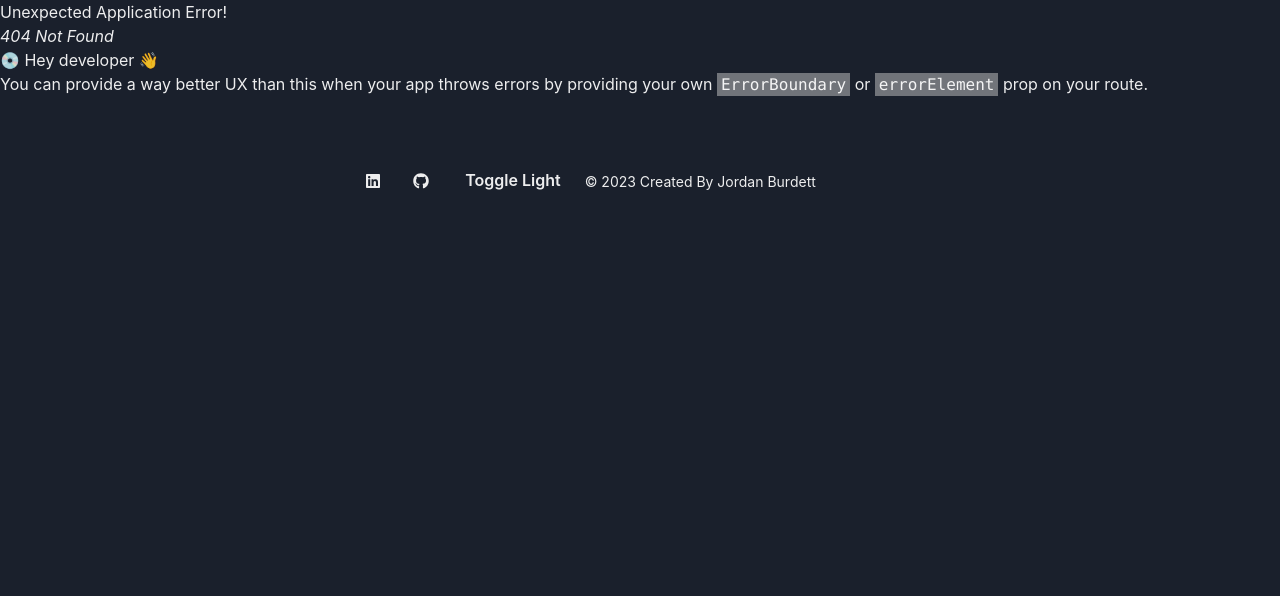
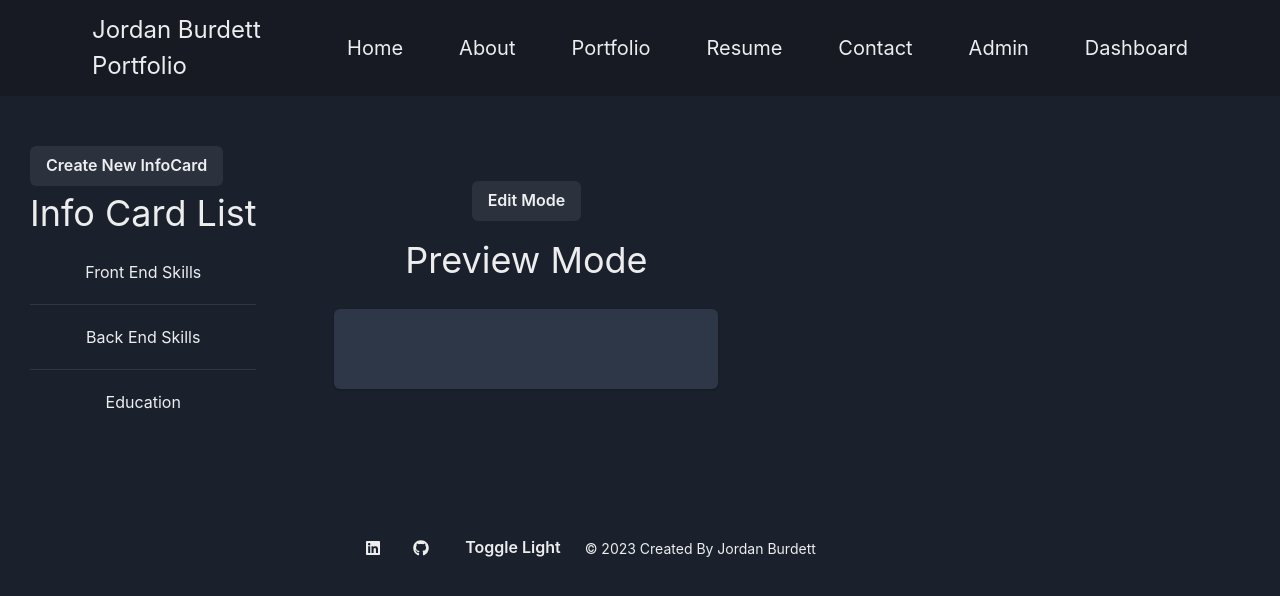
Before and after one commit to jordanburdett/Jordan-Portfolio, a React (Vite) app: page /dashboard/infocardedit in a window 1280 px wide. Before the commit this address had no page. Shown: the top 596 px of the page. Built offline with nearby package versions, Linux system fonts and the light colour scheme.

Commit message:
added bases for infocard editing

```diff
--- a/src/App.tsx
+++ b/src/App.tsx
@@ -11,6 +11,7 @@ import Footer from "./Footer/Footer";
 import { extendTheme } from "@chakra-ui/react";
 import Dashboard from "./Content/Dashboard/Dashboard";
 import Login from "./Content/Auth/Login";
+import InfoCardEdit from "./Content/Dashboard/InfoCardEdit/InfoCardEdit";
 
 const router = createBrowserRouter([
   {
@@ -45,6 +46,10 @@ const router = createBrowserRouter([
     path: "/login",
     element: <Login />,
   },
+  {
+    path: "/dashboard/infocardedit",
+    element: <InfoCardEdit />,
+  },
 ]);
 
 const config = {
--- a/src/Content/Dashboard/Dashboard.tsx
+++ b/src/Content/Dashboard/Dashboard.tsx
@@ -1,7 +1,6 @@
-import { Button } from "@chakra-ui/react"
+import { Button } from "@chakra-ui/react";
 import { useEffect } from "react";
 import { useNavigate } from "react-router-dom";
-
 
 const Dashboard = () => {
   const navigate = useNavigate();
@@ -11,30 +10,22 @@ const Dashboard = () => {
       console.log("user effect ran in dashboard");
       navigate("/login");
     }
-    })
+  });
 
+  const infoCardEditClick = () => {
+    navigate("/dashboard/infocardedit");
+  };
 
-    const logStorage = () => {
-        console.log(localStorage.getItem("token"));
-    }
-
-    const buttonOneClick = () => {
-        localStorage.setItem("token", "test");
-        logStorage();
-    }
-
-    const buttonTwoClick = () => {
-        console.log("Button Two Clicked")
-        localStorage.removeItem("token");
-        logStorage();
-    }
+  const projectsEditButton = () => {
+    navigate("/dashboard/projectsedit");
+  };
 
   return (
     <>
-        <Button onClick={buttonOneClick}>ButtonOne</Button>
-        <Button onClick={buttonTwoClick}>ButtonTwo</Button>
+      <Button onClick={infoCardEditClick}>Info Card Edit</Button>
+      <Button onClick={projectsEditButton}>Projects Edit</Button>
     </>
-  )
-}
+  );
+};
 
-export default Dashboard
+export default Dashboard;
--- /dev/null
+++ b/src/Content/Dashboard/InfoCardEdit/EditInfoCard.tsx
@@ -0,0 +1,70 @@
+import { InfoCardType } from "../../Home/Data/CardMockData";
+import InfoCard from "../../Home/InfoCard";
+import {
+  Card,
+  CardHeader,
+  Button,
+  Heading,
+  CardBody,
+  Stack,
+  StackDivider,
+  Box,
+  Text,
+} from "@chakra-ui/react";
+
+type Props = {
+  isEditing: boolean;
+  selectedInfoCard: InfoCardType;
+  setInfoCards: (infoCards: InfoCardType[]) => void;
+  setSelectedInfoCard: (infoCard: InfoCardType) => void;
+};
+
+const EditInfoCard = (props: Props) => {
+  const addNewBodyItem = () => {
+    const newBodyItem = {
+      heading: "enter subHeading here",
+      text: "enter text for subheading here",
+    };
+    const newInfoCard = {
+      ...props.selectedInfoCard,
+      bodyItems: [...props.selectedInfoCard.bodyItems, newBodyItem],
+    };
+    props.setSelectedInfoCard(newInfoCard);
+  };
+
+  return (
+    <>
+      {props.isEditing ? (
+        <>
+          <Card margin={"10px"} maxW={"xl"} minW={"sm"}>
+            <CardHeader>
+              <Heading size="md">{props.selectedInfoCard.Header}</Heading>
+            </CardHeader>
+            <CardBody>
+              <Stack divider={<StackDivider />} spacing="4">
+                {props.selectedInfoCard.bodyItems.map((item, index) => (
+                  <Box key={index}>
+                    <Heading size="xs" textTransform="uppercase">
+                      {item.heading}
+                    </Heading>
+                    <Text pt="2" fontSize="sm">
+                      {item.text}
+                    </Text>
+                  </Box>
+                ))}
+                <Button onClick={addNewBodyItem}>Add New Body Item</Button>
+              </Stack>
+            </CardBody>
+          </Card>
+        </>
+      ) : (
+        <InfoCard
+          header={props.selectedInfoCard?.Header}
+          bodyItems={props.selectedInfoCard?.bodyItems}
+        />
+      )}
+    </>
+  );
+};
+
+export default EditInfoCard;
--- /dev/null
+++ b/src/Content/Dashboard/InfoCardEdit/InfoCardEdit.tsx
@@ -0,0 +1,53 @@
+import { useState } from "react";
+import { Box, HStack, Text, Button, VStack } from "@chakra-ui/react";
+import {
+  EmptyInfoCardData,
+  InfoCardType,
+  SkillCardCollectionData,
+} from "../../Home/Data/CardMockData";
+import InfoCardList from "./InfoCardList";
+import EditInfoCard from "./EditInfoCard";
+import NavBar from "../../../Navigation/NavBar/NavBar";
+
+const InfoCardEdit = () => {
+  const [isEditing, setIsEditing] = useState(false);
+  const [InfoCards, setInfoCards] = useState<InfoCardType[]>(
+    SkillCardCollectionData
+  );
+  const [selectedInfoCard, setSelectedInfoCard] =
+    useState<InfoCardType>(EmptyInfoCardData);
+
+  const toggleEditing = () => {
+    setIsEditing(!isEditing);
+  };
+
+  return (
+    <>
+      <NavBar />
+      <HStack>
+        <Box margin={"30px"} marginTop={"50px"}>
+          <InfoCardList
+            infoCards={InfoCards}
+            setSelectedInfoCard={setSelectedInfoCard}
+          />
+        </Box>
+        <VStack spacing={3} margin={"30px"} marginTop={"50px"}>
+          <Button onClick={toggleEditing}>
+            {isEditing ? "Preview Mode" : "Edit Mode"}
+          </Button>
+          <Text fontSize={"4xl"}>
+            {isEditing ? "Edit Mode" : "Preview Mode"}
+          </Text>
+          <EditInfoCard
+            isEditing={isEditing}
+            selectedInfoCard={selectedInfoCard}
+            setInfoCards={setInfoCards}
+            setSelectedInfoCard={setSelectedInfoCard}
+          />
+        </VStack>
+      </HStack>
+    </>
+  );
+};
+
+export default InfoCardEdit;
--- /dev/null
+++ b/src/Content/Dashboard/InfoCardEdit/InfoCardList.tsx
@@ -0,0 +1,49 @@
+import React from "react";
+import { InfoCardType } from "../../Home/Data/CardMockData";
+import { Box, Center, Divider, Text, useColorModeValue, Button } from "@chakra-ui/react";
+
+type Props = {
+  infoCards: InfoCardType[];
+  setSelectedInfoCard: (infoCard: InfoCardType) => void;
+};
+
+const InfoCardList = (props: Props) => {
+  const hoverColors = useColorModeValue("gray.100", "gray.900");
+  const onCreateNewInfoCard = () => {
+    const newInfoCard: InfoCardType = {
+      id: (props.infoCards.length + 1).toString(),
+      Header: "Enter header here",
+      bodyItems: [{
+        heading: "enter subHeading here",
+        text: "enter text for subheading here",
+      }],
+      Hidden: false,
+    };
+    props.setSelectedInfoCard(newInfoCard);
+  };
+
+  return (
+    <>
+    <Button onClick={onCreateNewInfoCard}>Create New InfoCard</Button>
+      <Text fontSize={"4xl"}>Info Card List</Text>
+      {props.infoCards.map((infoCard, index) => (
+        <Box key={infoCard.id}>
+          {index !== 0 && <Divider />}
+          <Center
+            onClick={() => {
+              props.setSelectedInfoCard(infoCard);
+            }}
+            _hover={{ cursor: "pointer", backgroundColor: hoverColors }}
+            padding={"20px"}
+
+          >
+            <h1>{infoCard.Header}</h1>
+          </Center>
+        </Box>
+      ))}
+
+    </>
+  );
+};
+
+export default InfoCardList;
--- a/src/Content/Home/Data/CardMockData.ts
+++ b/src/Content/Home/Data/CardMockData.ts
@@ -31,6 +31,13 @@ export const EducationSkillCardData = {
   ],
 };
 
+export const EmptyInfoCardData = {
+  id: "",
+  Header: "",
+  Hidden: false,
+  bodyItems: [],
+};
+
 export const SkillCardCollectionData = [FrontEndSkillCardData, BackEndSkillCardData, EducationSkillCardData];
 
 export type skillCardCollection = {
@@ -39,3 +46,10 @@ export type skillCardCollection = {
   Hidden: boolean;
   bodyItems: { heading: string; text: string }[];
 }[];
+
+export type InfoCardType = {
+  id: string;
+  Header: string;
+  Hidden: boolean;
+  bodyItems: { heading: string; text: string }[];
+};
--- a/src/Content/Home/InfoCard.tsx
+++ b/src/Content/Home/InfoCard.tsx
@@ -26,8 +26,8 @@ const InfoCard = (props: Props) => {
       </CardHeader>
       <CardBody>
         <Stack divider={<StackDivider />} spacing="4">
-          {props.bodyItems.map((item) => (
-            <Box key={item.heading}>
+          {props.bodyItems.map((item, index) => (
+            <Box key={index}>
               <Heading size="xs" textTransform="uppercase">
                 {item.heading}
               </Heading>
```
Lines whose indentation alone changed are shown as unchanged.
